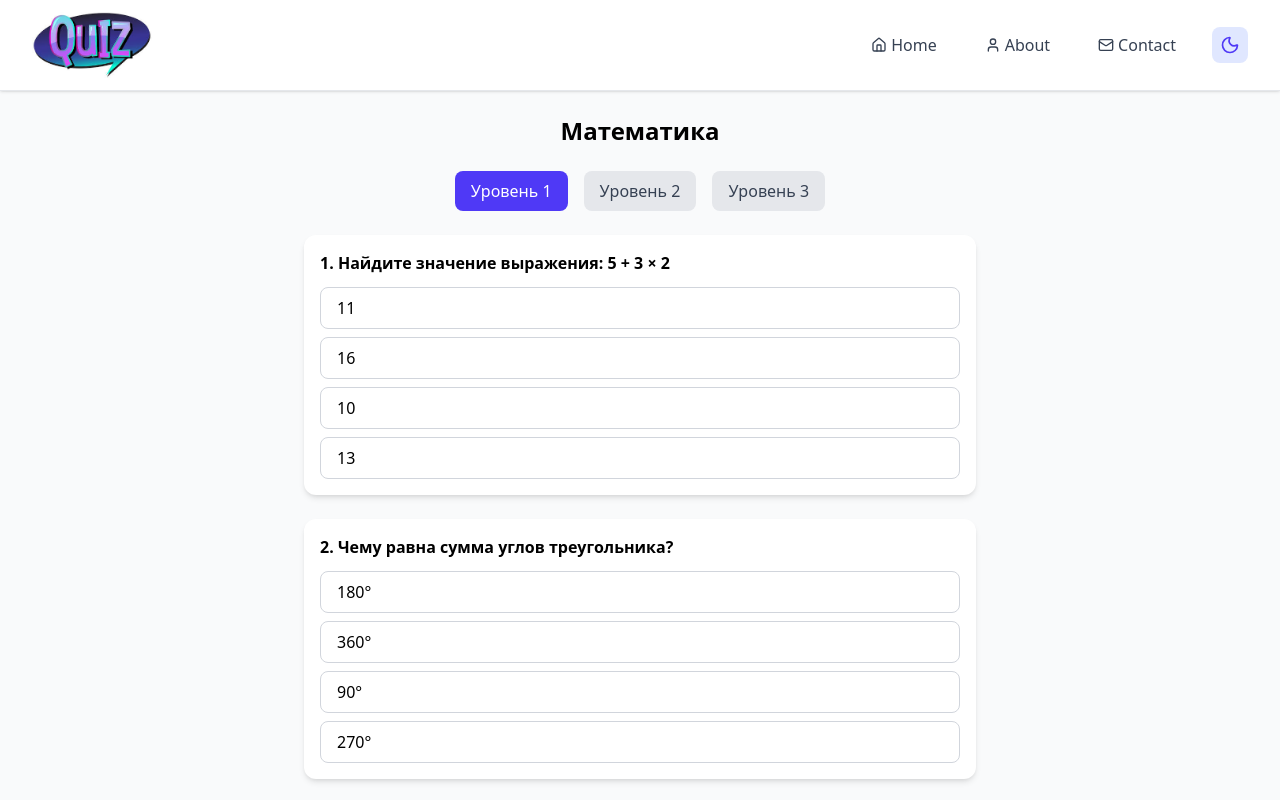
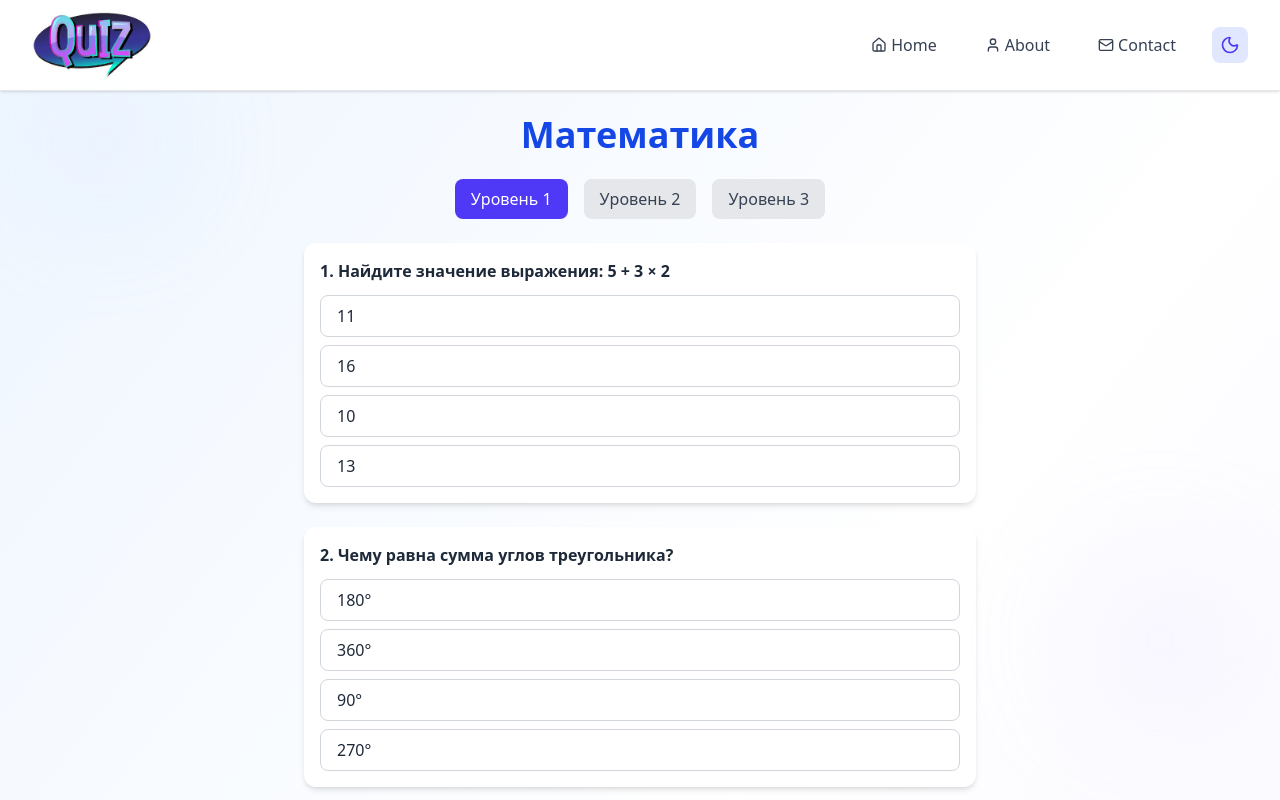
Before and after one commit to SayfovAliakbar/Quiz, a Next.js app: page /pages/questions/1 in a window 1280 px wide. Shown: the top 800 px of the page. Built offline with nearby package versions, Linux system fonts and the light colour scheme; data requests are answered from the project's data file.

Commit message:
darkmod added

```diff
--- a/src/app/pages/comment/[id]/page.jsx
+++ b/src/app/pages/comment/[id]/page.jsx
@@ -7,6 +7,8 @@ import { useParams } from 'next/navigation'
 import React, { useEffect, useState } from 'react'
 import Image from 'next/image'
 import userImg from '../../../../shared/Без названия (1).png'
+import { useTheme } from '@/components/theme'
+import { Moon, Sun } from 'lucide-react'
 
 const Comment = () => {
 	const { id } = useParams()
@@ -14,8 +16,11 @@ const Comment = () => {
 	const [subject, setSubject] = useState(null)
 	const [addComment] = useAddCommentMutation()
 	let [inpAddComent, setInpAddComent] = useState('')
+	const { darkMode } = useTheme()
 
 	async function addUserComent() {
+		if (!inpAddComent.trim()) return
+
 		const newComments = [...(subject.comment || []), inpAddComent]
 
 		await addComment({ id: subject.id, coment: newComments })
@@ -33,17 +38,17 @@ const Comment = () => {
 
 	if (isLoading)
 		return (
-			<p className='text-center text-gray-500 mt-4'>Загрузка комментариев...</p>
+			<div className={`min-h-screen flex items-center justify-center ${darkMode ? "bg-gray-900" : "bg-gradient-to-br from-blue-50 via-white to-violet-50"}`}>
+				<p className={`text-center ${darkMode ? "text-gray-300" : "text-gray-500"} mt-4`}>Загрузка комментариев...</p>
+			</div>
 		)
 	if (isError)
 		return (
-			<p className='text-center text-red-500 mt-4'>
+			<div className={`min-h-screen flex items-center justify-center ${darkMode ? "bg-gray-900" : "bg-gradient-to-br from-blue-50 via-white to-violet-50"}`}>
+				<p className={`text-center ${darkMode ? "text-red-300" : "text-red-500"} mt-4`}>
 					Ошибка при загрузке комментариев
 				</p>
-		)
-	if (!subject?.comment?.length)
-		return (
-			<p className='text-center text-gray-500 mt-4'>Комментариев пока нет</p>
+			</div>
 		)
 
 	const formatDate = () => {
@@ -57,44 +62,54 @@ const Comment = () => {
 	}
 
 	return (
-		<div className='space-y-6'>
+		<div className={`min-h-screen p-8 ${darkMode ? "bg-gray-900 text-gray-100" : "bg-gradient-to-br from-blue-50 via-white to-violet-50"}`}>
+			{!subject?.comment?.length ? (
+				<p className={`text-center ${darkMode ? "text-gray-400" : "text-gray-500"} mt-4`}>Комментариев пока нет</p>
+			) : (
+				<div className='space-y-6 max-w-4xl mx-auto'>
 					{subject.comment.map((com, idx) => (
 						<div
 							key={idx}
-					className='flex items-start gap-4 bg-gray-50 p-4 rounded-xl shadow-md hover:shadow-lg transition-shadow duration-200'
+							className={`flex items-start gap-4 p-4 rounded-xl shadow-md hover:shadow-lg transition-shadow duration-200 ${darkMode ? "bg-gray-800 border-gray-700" : "bg-gray-50 border-gray-200"}`}
 						>
 							<Image
 								src={userImg}
 								alt='user'
 								width={50}
 								height={50}
-						className='rounded-full border border-gray-200 dark:border-gray-700'
+								className={`rounded-full border ${darkMode ? "border-gray-600" : "border-gray-200"}`}
 							/>
 							<div className='flex-1'>
-						<div className='flex items-center gap-2 text-sm text-gray-500'>
-							<span className='font-semibold text-gray-800'>User</span>
-							<span>· {formatDate()}</span>
+								<div className='flex items-center gap-2 text-sm'>
+									<span className={`font-semibold ${darkMode ? "text-gray-200" : "text-gray-800"}`}>User</span>
+									<span className={darkMode ? "text-gray-400" : "text-gray-500"}>· {formatDate()}</span>
 								</div>
-						<p className='text-gray-700 mt-1'>{com}</p>
+								<p className={`mt-1 ${darkMode ? "text-gray-300" : "text-gray-700"}`}>{com}</p>
 							</div>
 						</div>
 					))}
+				</div>
+			)}
 
-			<div className='flex gap-2 mt-4'>
+			<div className='flex gap-2 mt-8 max-w-4xl mx-auto'>
 				<input
 					type='text'
 					placeholder='Написать комментарий...'
 					value={inpAddComent}
 					onChange={e => setInpAddComent(e.target.value)}
-					className='flex-1 border border-gray-300 rounded-lg px-4 py-2 focus:outline-none focus:ring-2 focus:ring-blue-400'
+					className={`flex-1 border rounded-lg px-4 py-2 focus:outline-none focus:ring-2 focus:ring-blue-400 ${darkMode ? "bg-gray-700 border-gray-600 text-white placeholder-gray-400" : "bg-white border-gray-300 text-gray-800"}`}
 				/>
 				<button
-					className='bg-blue-500 text-white px-4 py-2 rounded-lg hover:bg-blue-600 transition-colors duration-200'
+					className={`px-4 py-2 rounded-lg transition-colors duration-200 ${darkMode ? "bg-blue-600 hover:bg-blue-700" : "bg-blue-500 hover:bg-blue-600"} text-white`}
 					onClick={addUserComent}
+					disabled={!inpAddComent.trim()}
 				>
 					Отправить
 				</button>
 			</div>
+
+			<div className={`absolute top-20 left-10 w-32 h-32 rounded-full opacity-20 blur-3xl animate-pulse ${darkMode ? "bg-blue-900" : "bg-blue-200"}`}></div>
+			<div className={`absolute bottom-20 right-10 w-40 h-40 rounded-full opacity-20 blur-3xl animate-pulse delay-1000 ${darkMode ? "bg-violet-900" : "bg-violet-200"}`}></div>
 		</div>
 	)
 }
--- a/src/app/pages/questions/[id]/page.jsx
+++ b/src/app/pages/questions/[id]/page.jsx
@@ -2,6 +2,8 @@
 import { useGetOptionsQuery } from '@/store/services/userApi'
 import { useParams } from 'next/navigation'
 import { useState, useEffect } from 'react'
+import { Moon, Sun } from 'lucide-react'
+import { useTheme } from '@/components/theme'
 
 const Info = () => {
   const { id } = useParams()
@@ -9,7 +11,8 @@ const Info = () => {
   const [selected, setSelected] = useState({})
   const [showResult, setShowResult] = useState(false)
   const [subject, setSubject] = useState(null)
-  const [activeLevel, setActiveLevel] = useState('levelOne') // Текущий активный уровень
+  const [activeLevel, setActiveLevel] = useState('levelOne')
+  const { darkMode } = useTheme()
 
   useEffect(() => {
     if (subjects) {
@@ -18,12 +21,26 @@ const Info = () => {
     }
   }, [id, subjects])
 
-  if (isLoading) return <p>Загрузка...</p>
-  if (isError) return <p>Ошибка при загрузке</p>
-  if (!subject) return <p>Предмет не найден</p>
+  if (isLoading)
+    return (
+      <div className={`min-h-screen flex items-center justify-center ${darkMode ? "bg-gray-900" : "bg-gradient-to-br from-blue-50 via-white to-violet-50"}`}>
+        <p className={`text-center ${darkMode ? "text-gray-300" : "text-gray-500"} mt-4`}>Загрузка...</p>
+      </div>
+    )
+  if (isError)
+    return (
+      <div className={`min-h-screen flex items-center justify-center ${darkMode ? "bg-gray-900" : "bg-gradient-to-br from-blue-50 via-white to-violet-50"}`}>
+        <p className={`text-center ${darkMode ? "text-red-300" : "text-red-500"} mt-4`}>Ошибка при загрузке</p>
+      </div>
+    )
+  if (!subject)
+    return (
+      <div className={`min-h-screen flex items-center justify-center ${darkMode ? "bg-gray-900" : "bg-gradient-to-br from-blue-50 via-white to-violet-50"}`}>
+        <p className={`text-center ${darkMode ? "text-gray-300" : "text-gray-500"} mt-4`}>Предмет не найден</p>
+      </div>
+    )
 
-  // Получаем уровни из данных
-  const levels = subject.levels[0] // levels - это массив с одним объектом
+  const levels = subject.levels[0]
 
   const handleSelect = (level, qId, option) => {
     setSelected((prev) => ({ ...prev, [`${level}-${qId}`]: option }))
@@ -34,18 +51,24 @@ const Info = () => {
   }
 
   return (
-    <main className="min-h-screen bg-gray-50 flex flex-col items-center p-6">
-      <h1 className="text-2xl font-bold mb-6">{subject.name}</h1>
+    <main className={`min-h-screen p-6 ${darkMode ? "bg-gray-900 text-gray-100" : "bg-gradient-to-br from-blue-50 via-white to-violet-50"}`}>
+      <h1 className={`text-4xl font-bold text-center ${darkMode ? "text-blue-400" : "text-blue-700"}`}>
+        {subject.name}
+      </h1>
 
-      <div className="flex gap-4 mb-6">
+      <div className="flex gap-4 my-6 justify-center">
         {['levelOne', 'levelTwo', 'levelThree'].map((level) => (
           <button
             key={level}
             onClick={() => setActiveLevel(level)}
             className={`px-4 py-2 rounded-lg ${
               activeLevel === level
-                ? 'bg-indigo-600 text-white'
-                : 'bg-gray-200 text-gray-700'
+                ? darkMode
+                  ? 'bg-indigo-600 text-white'
+                  : 'bg-indigo-600 text-white'
+                : darkMode
+                  ? 'bg-gray-700 text-gray-300'
+                  : 'bg-gray-200 text-gray-700'
             }`}
           >
             {level === 'levelOne' && 'Уровень 1'}
@@ -55,10 +78,13 @@ const Info = () => {
         ))}
       </div>
 
-      <div className="w-full max-w-2xl space-y-6">
+      <div className="w-full max-w-2xl mx-auto space-y-6">
         {getCurrentLevelQuestions().map((q, idx) => (
-          <div key={q.id} className="bg-white p-4 rounded-xl shadow-md">
-            <p className="font-semibold mb-3">
+          <div
+            key={q.id}
+            className={`p-4 rounded-xl shadow-md ${darkMode ? "bg-gray-800 border-gray-700" : "bg-white border-gray-200"}`}
+          >
+            <p className={`font-semibold mb-3 ${darkMode ? "text-gray-200" : "text-gray-800"}`}>
               {idx + 1}. {q.question}
             </p>
             <div className="flex flex-col gap-2">
@@ -72,12 +98,31 @@ const Info = () => {
                   <button
                     key={opt}
                     onClick={() => handleSelect(activeLevel, q.id, opt)}
+                    disabled={showResult}
                     className={`
-                      text-left px-4 py-2 rounded-lg border
-                      ${isSelected ? 'border-indigo-600 bg-indigo-100' : 'border-gray-300'}
-                      ${isCorrect ? 'bg-green-200 border-green-600' : ''}
-                      ${isWrong ? 'bg-red-200 border-red-600' : ''}
-                      transition
+                      text-left px-4 py-2 rounded-lg border transition
+                      ${isSelected
+                        ? darkMode
+                          ? 'border-indigo-500 bg-indigo-900 text-white'
+                          : 'border-indigo-600 bg-indigo-100 text-indigo-800'
+                        : darkMode
+                          ? 'border-gray-600 bg-gray-700 text-gray-300'
+                          : 'border-gray-300 bg-white text-gray-800'
+                      }
+                      ${isCorrect
+                        ? darkMode
+                          ? 'bg-green-900 border-green-500 text-white'
+                          : 'bg-green-100 border-green-600 text-green-800'
+                        : ''
+                      }
+                      ${isWrong
+                        ? darkMode
+                          ? 'bg-red-900 border-red-500 text-white'
+                          : 'bg-red-100 border-red-600 text-red-800'
+                        : ''
+                      }
+                      ${!showResult && darkMode && !isSelected ? 'hover:bg-gray-600' : ''}
+                      ${!showResult && !darkMode && !isSelected ? 'hover:bg-gray-100' : ''}
                     `}
                   >
                     {opt}
@@ -91,12 +136,16 @@ const Info = () => {
         {!showResult ? (
           <button
             onClick={checkResult}
-            className="mt-4 px-6 py-3 bg-indigo-600 text-white rounded-lg hover:bg-indigo-700 transition"
+            className={`mt-4 px-6 py-3 rounded-lg transition ${
+              darkMode
+                ? 'bg-indigo-600 hover:bg-indigo-700 text-white'
+                : 'bg-indigo-600 hover:bg-indigo-700 text-white'
+            }`}
           >
             Проверить результат
           </button>
         ) : (
-          <p className="mt-4 text-xl font-bold">
+          <p className={`mt-4 text-xl font-bold text-center ${darkMode ? "text-blue-400" : "text-blue-700"}`}>
             Вы правильно ответили на {' '}
             {getCurrentLevelQuestions().filter((q) =>
               selected[`${activeLevel}-${q.id}`] === q.answer
@@ -105,6 +154,9 @@ const Info = () => {
           </p>
         )}
       </div>
+
+      <div className={`absolute top-20 left-10 w-32 h-32 rounded-full opacity-20 blur-3xl animate-pulse ${darkMode ? "bg-blue-900" : "bg-blue-200"}`}></div>
+      <div className={`absolute bottom-20 right-10 w-40 h-40 rounded-full opacity-20 blur-3xl animate-pulse delay-1000 ${darkMode ? "bg-violet-900" : "bg-violet-200"}`}></div>
     </main>
   )
 }
```
Lines whose indentation alone changed are shown as unchanged.
